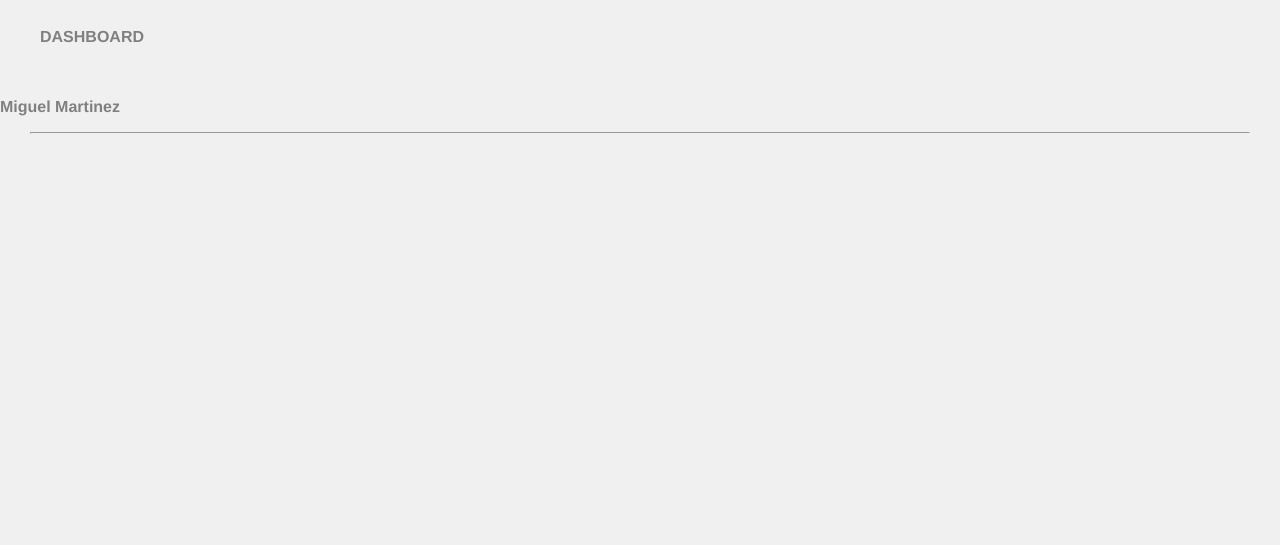
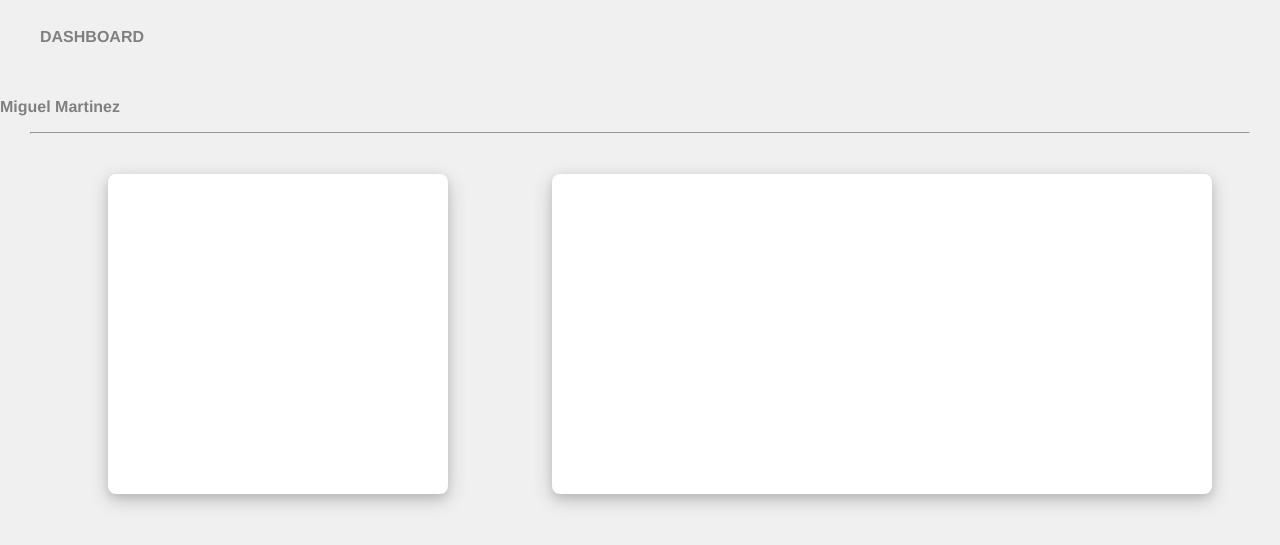
Before and after one commit to Miguelmargar/personal_practice, a Flask app: page / in a window 1280 px wide. Shown: the top 545 px of the page. Run offline with Flask 2, Linux system fonts and the light colour scheme.

Commit message:
added and styled boxes in index.html and style.css

```diff
--- a/web scrapping/static/style.css
+++ b/web scrapping/static/style.css
@@ -25,3 +25,31 @@ hr {
     margin: 0px 30px 0px 30px;
     text-align: center;
 }
+
+main {
+    width: 100%;
+    margin-top: 40px;
+    text-align: center;
+}
+
+.share {
+    background-color: white;
+    width: 25%;
+    padding: 10px;
+    margin-left: 40px;
+    height: 300px;
+    display: inline-block;
+    box-shadow: 0 4px 8px 0 rgba(0, 0, 0, 0.1), 0 6px 20px 0 rgba(0, 0, 0, 0.19);
+    border-radius: 8px;
+}
+
+.news {
+    background-color: white;
+    width: 50%;
+    padding: 10px;
+    margin-left: 100px;
+    height: 300px;
+    display: inline-block;
+    box-shadow: 0 4px 8px 0 rgba(0, 0, 0, 0.1), 0 6px 20px 0 rgba(0, 0, 0, 0.19);
+    border-radius: 8px;
+}
--- a/web scrapping/templates/index.html
+++ b/web scrapping/templates/index.html
@@ -17,6 +17,20 @@
 
     <hr>
 
+    <main>
+
+        <div class="share">
+
+        </div>
+
+        <div class="news">
+
+        </div>
+
+    </main>
+
+
+
 
 </body>
 
```
